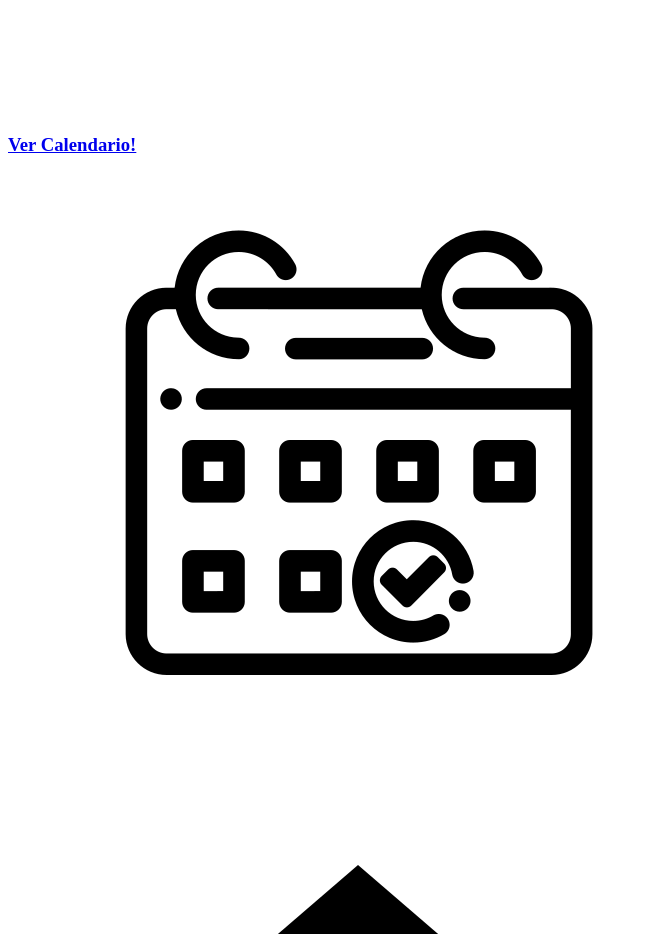
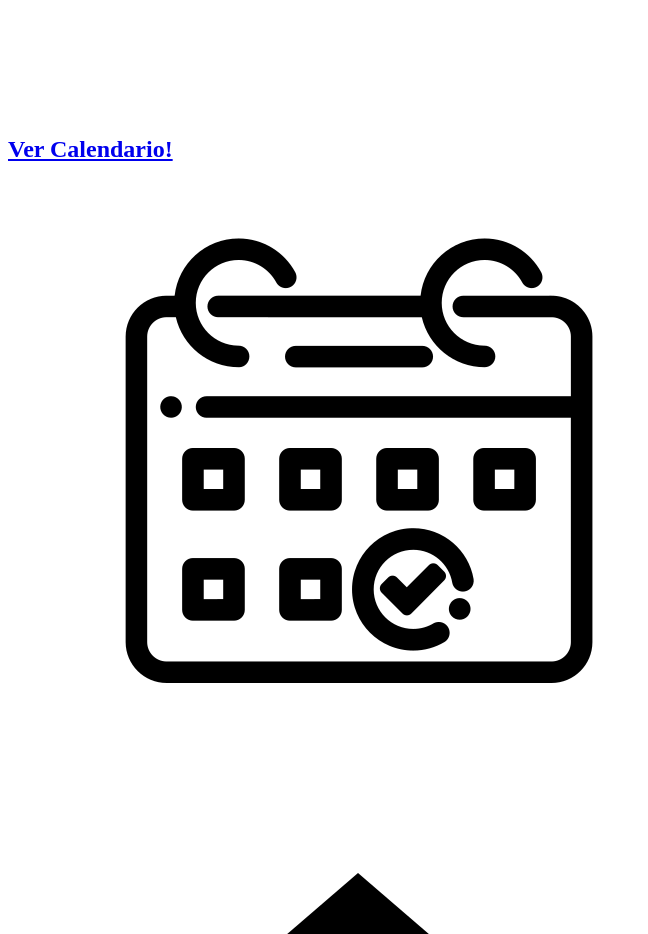
Before and after one commit to viniciusaruiz/AjudaAi, a plain HTML site: page profissao.html in a window 1280 px wide. Shown: the part 1760-2694 px from the top of the page, without its empty margins (0-648 px from the left). Drawn offline with Linux system fonts and the light colour scheme.

Commit message:
tela profissao

```diff
--- a/profissao.html
+++ b/profissao.html
@@ -18,7 +18,7 @@
             <img src="/img/trophy.png" alt="ranking-faculdades">
         </a>
         <a href="calendario.html">
-            <h3>Ver Calendario!</h3>
+            <h2>Ver Calendario!</h2>
             <img src="/img/calendary.png" alt="seu-calendario">
         </a>
     </main>
```
